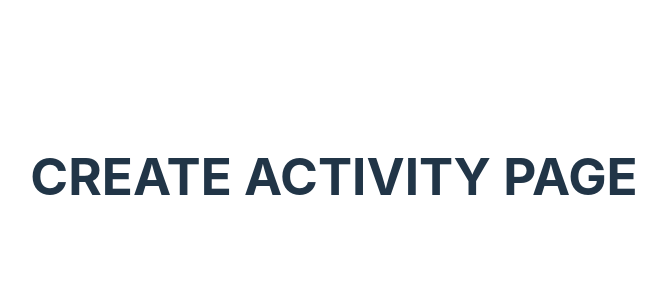
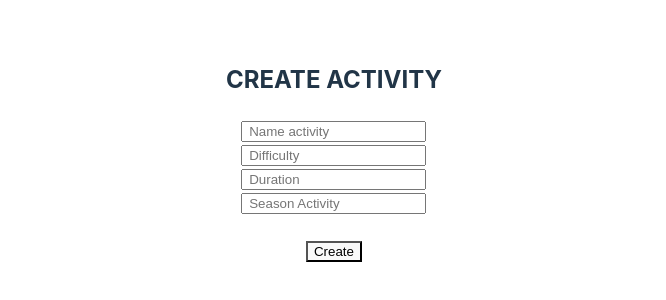
Before and after one commit to MoiBaldenegro/proyectoFinalCountries, a React (Vite) app in the folder client/: page /createActivity in a window 1280 px wide. Shown: the part 224-524 px from the top of the page, without its empty margins (306-972 px from the left). Built offline with nearby package versions, Linux system fonts and the light colour scheme.

Commit message:
primera version del forma Create Activity

```diff
--- a/client/src/components/mainSection/cards/card/card.jsx
+++ b/client/src/components/mainSection/cards/card/card.jsx
@@ -1,4 +1,5 @@
-//////// DEPENDENCIES ///////////////
+//////// DEPENDENCIES ////////////////
+import { Link } from "react-router-dom";
 
 //////// COMPONENTS /////////////////
 
@@ -11,7 +12,9 @@ export default function Card({country}){
 const { name, id, continent, capital, subregion, area, population, flag} = country;
 
     return(
+
         <div>
+             <Link to={`/detail/${id}`}>
                     <h2> Name: {name} </h2>
                     <h4> Key: {id} </h4>
                     <h4> Continent: {continent} </h4>
@@ -20,6 +23,8 @@ const { name, id, continent, capital, subregion, area, population, flag} = count
                     <h4> Area {area}</h4>
                     <h4> Population {population}</h4>
                     <img src={flag} alt="Bandera" />
+            </Link>
+
         </div>
     )
 };
--- a/client/src/pages/createActivity/createActivity.jsx
+++ b/client/src/pages/createActivity/createActivity.jsx
@@ -1,10 +1,93 @@
+import { useState} from "react";
+
 import style from "./createActivity.module.css";
 
+
+
 export default function CreateActivity(){
+    const [activity, setActivity] = useState({
+        name : "",
+        difficulty: "",
+        duration: "",
+        season: ""
+    });
+
+    const [errorActivity, setErrorActvity] = useState({
+        name : "",
+        difficulty: "",
+        duration: "",
+        season: ""
+    });
+
+
+
+
+    const nameActivityRegex = /^[a-zA-Z0-9\s-']{1,50}$/;
+
+    // Validation function
+    const validation = (activity) => {
+
+        // Name activity validation
+        if(!nameActivityRegex.test(activity.name)){
+                setErrorActvity({
+                    ...errorActivity,
+                    name : "The name of the activity is not valid my king 😕"
+                });
+                return
+            };
+        setErrorActvity({
+            ...activity,
+            name : ""
+        });
+    };
+
+    function handleChange(event){
+        setActivity({
+            ...activity,
+            [event.target.name] : event.target.value
+        });
+
+        // Validation in real time
+        validation({
+            ...activity,
+            [event.target.name] : event.target.value
+        });
+
+    }
+
     return(
         <div>
-            <h1> CREATE ACTIVITY PAGE </h1>
-
+            <form action="" onSubmit={""}>
+                <h2> CREATE ACTIVITY </h2>
+                    <input type="text" required
+                           name="name"
+                           onChange={handleChange}
+                           value={activity.value}
+                           placeholder=" Name activity"/>
+                    <br />
+                    <input type="text" required
+                           name="difficulty"
+                           onChange={handleChange}
+                           value={activity.value}
+                           placeholder=" Difficulty"/>
+                    <br />
+                    <input type="text" required
+                           name="duration"
+                           onChange={handleChange}
+                           value={activity.value}
+                           placeholder=" Duration"/>
+                    <br />
+                    <input type="text" required
+                           name="seson"
+                           onChange={handleChange}
+                           value={activity.value}
+                           placeholder=" Season Activity"/><br /><br />
+                <button> Create </button>
+            </form>
+            <br /><br />
+            <div>
+                <span>{errorActivity.name}</span>
+            </div>
         </div>
     )
 }
--- a/client/src/pages/landing/landing.jsx
+++ b/client/src/pages/landing/landing.jsx
@@ -1,9 +1,17 @@
 import style from "./landing.module.css";
+import React from "react";
 
-export default function LandingPage(){
-    return(
-        <div>
-            <h1> LANDING PAGE </h1>
-        </div>
-    )
+export default class Landing extends React.Component{
+    constructor(props){
+        super(props)
+    }
+
+        render(){
+            return(
+                <div>
+                    <h1> LANDING PAGE </h1>
+                </div>
+            );
+        };
+
 };
```
Also changed, not shown: 2 other files (tests, documents, lock files or other folders). Lines whose indentation alone changed are shown as unchanged.
